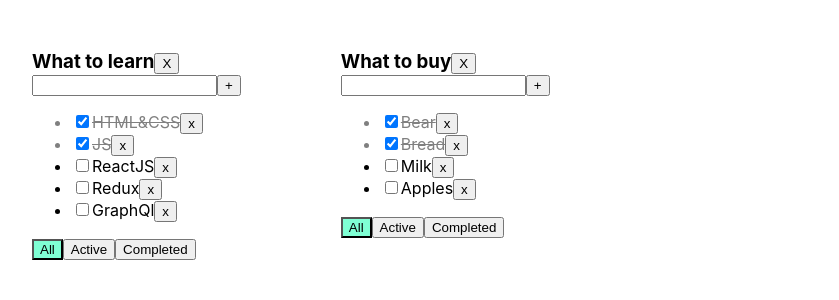
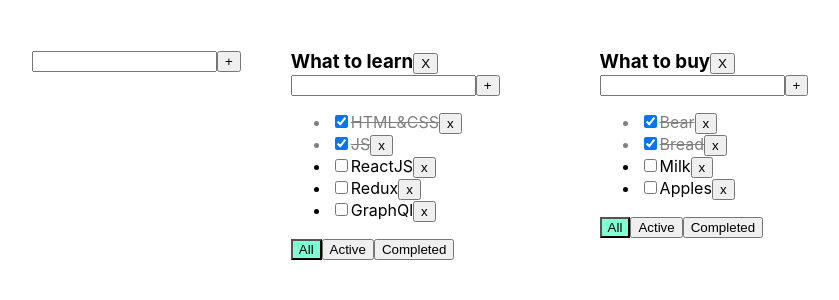
Before and after one commit to ArtemYanchenko/new-todo-list, a React (Create React App) app: page / in a window 1280 px wide. Shown: the top 300 px of the page, without its empty margins (18-857 px from the left). Built offline with nearby package versions, Linux system fonts and the light colour scheme.

Commit message:
fix bug in 7 monday lesson ( 2 tuesday lesson )

```diff
--- a/src/App.tsx
+++ b/src/App.tsx
@@ -50,7 +50,7 @@ function App() {
     }
     const changeTaskStatus = (todolistID:string,taskID: string, isDone: boolean) => {
         let todolistTask = tasks[todolistID];
-        tasks[todolistID] = todolistTask.map(t=>t.id === taskID ? {...t,isDone} : t)
+        tasks[todolistID] = todolistTask.map(t=>t.id === taskID ? {...t,isDone:!isDone} : t)
         setTasks({...tasks})
     }
     const addTask = (todolistID:string,newTitle: string) => {
@@ -65,10 +65,17 @@ function App() {
         delete tasks[todolistID];
         setTasks({...tasks});
     }
+    const addTodolist = (newTitle:string) => {
+        let todolistID = v1();
+        let newTodolist:TodolistsType = {id:todolistID,title: newTitle,filter:'all'}
+        setTodolists([newTodolist,...todolists])
+        setTasks({[todolistID]:[],...tasks})
+    }
     return (
         <>
 
         <div className="App">
+            <AddItemForm addItem={addTodolist}/>
             {todolists.map(t => {
                 let allTodolistTasks = tasks[t.id]
                 let tasksForTodolist = allTodolistTasks;
--- a/src/components/TodoList.tsx
+++ b/src/components/TodoList.tsx
@@ -1,5 +1,4 @@
 import React, {ChangeEvent, useState} from 'react';
-import {debug} from 'util';
 import AddItemForm from './AddItemForm';
 
 export type FilterType = 'all' | 'active' | 'completed'
@@ -40,10 +39,10 @@ export const TodoList = (props: TodolistType) => {
     let [error, setError] = useState<string | null>(null)
 
 
-    const onChangeHandler = (e: ChangeEvent<HTMLInputElement>) => {
-        setNewTitle(e.currentTarget.value)
-        setError(null)
-    }
+    // const onChangeHandler = (e: ChangeEvent<HTMLInputElement>) => {
+    //     setNewTitle(e.currentTarget.value)
+    //     setError(null)
+    // }
     //
     // const onKeyPressHandler = (e: React.KeyboardEvent<HTMLInputElement>) => {
     //     if (e.key === 'Enter') {
```
